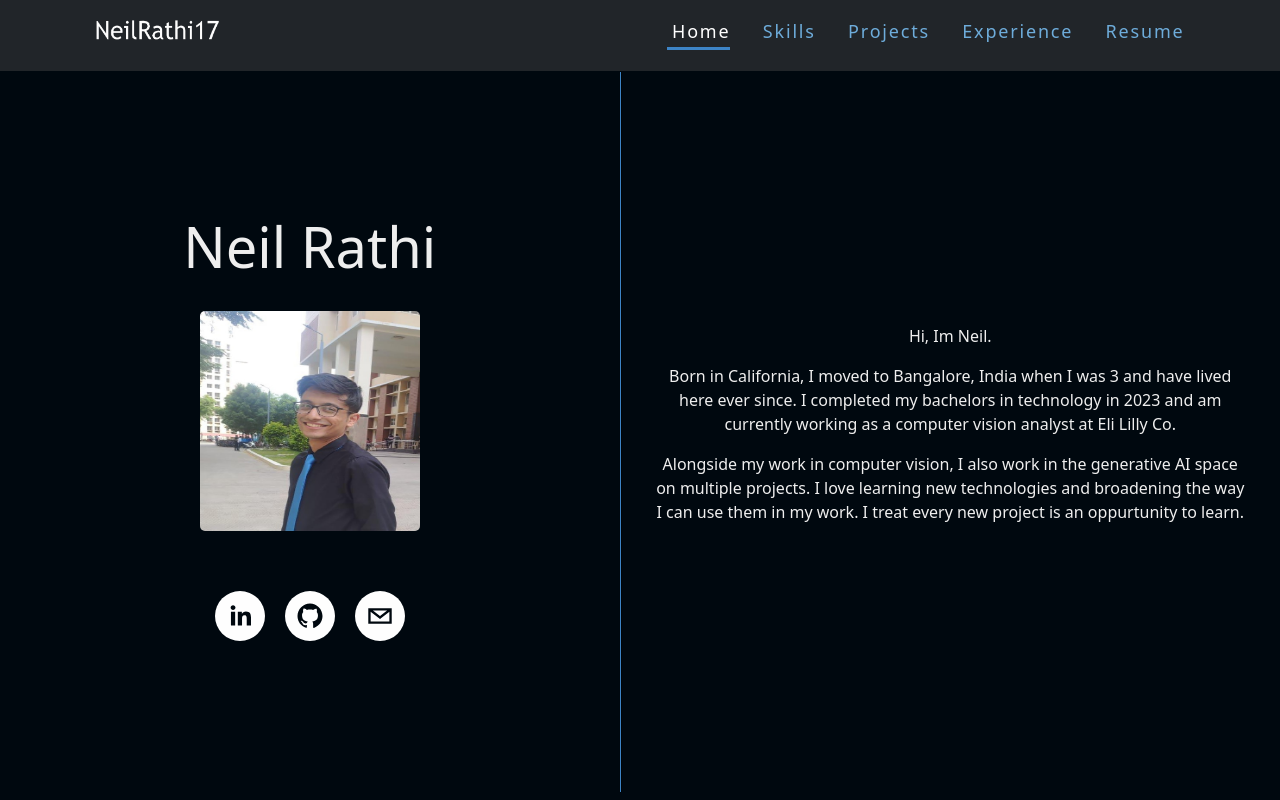
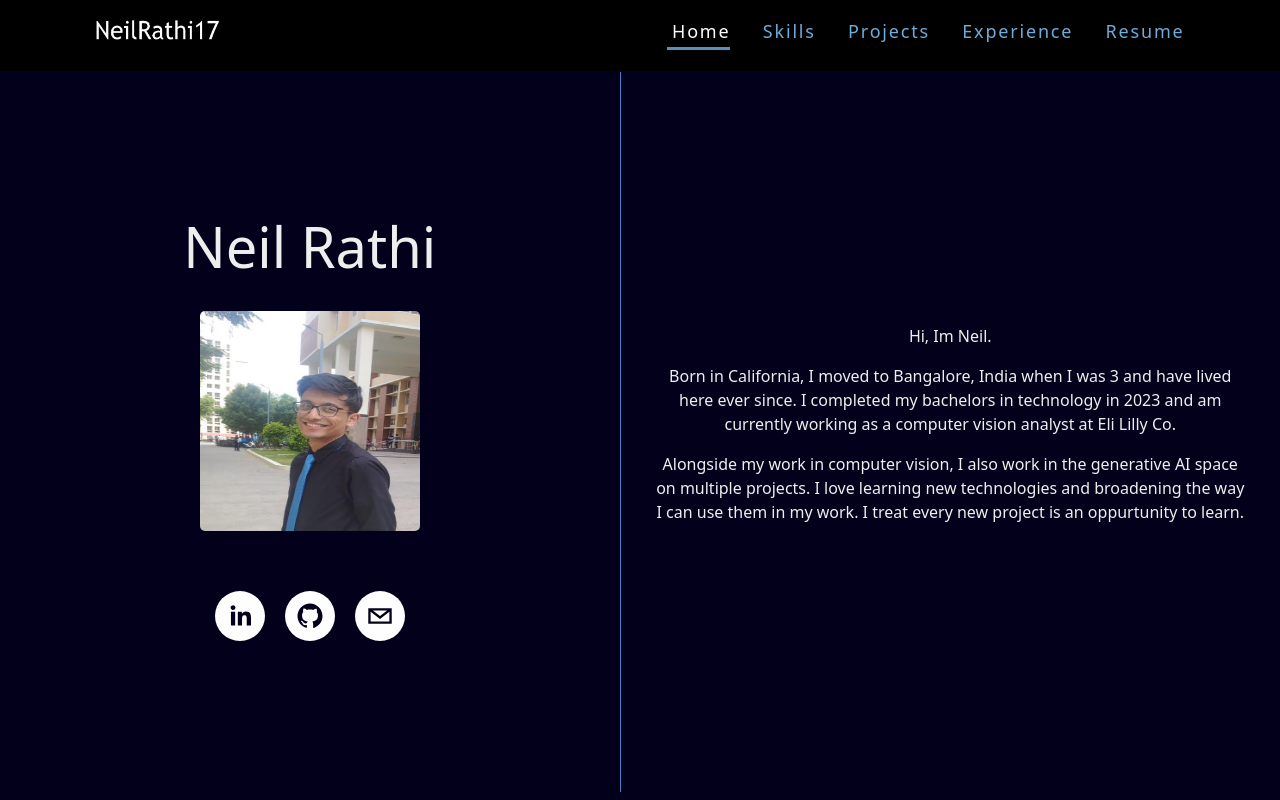
Before and after one commit to neilrathi17/neilportfolio, a React (Create React App) app: page / in a window 1280 px wide. Built offline with nearby package versions, Linux system fonts and the light colour scheme.

Commit message:
design changes

```diff
--- a/src/App.css
+++ b/src/App.css
@@ -10,10 +10,12 @@
 
 .navbar-custom {
   font-size:large;
+  background-color: black;
 }
 .header{
   padding: 10px;
 }
+
 
 .navbar__link {
   margin-left: 0.75em;
--- a/src/components/NavBar.jsx
+++ b/src/components/NavBar.jsx
@@ -54,7 +54,7 @@ const NavBar = () => {
     <Navbar
       fixed="top"
       expand="md"
-      bg="dark"
+      // bg="dark"
       variant="light"
       className="navbar-custom"
       expanded={expanded}
--- a/src/theme/themes.js
+++ b/src/theme/themes.js
@@ -22,10 +22,10 @@ export const lightTheme = {
 };
 
 export const darkTheme = {
-  background: '#00080f',
+  background: '#03001C',
   color: '#eee',
   timelineTextColor : '#0a0669',
-  accentColor: '#3D84C6',
+  accentColor: '#5B8FB9',
   chronoTheme: {
     cardBgColor: '#1B1B1B',
     cardForeColor: '#FFF',
```
